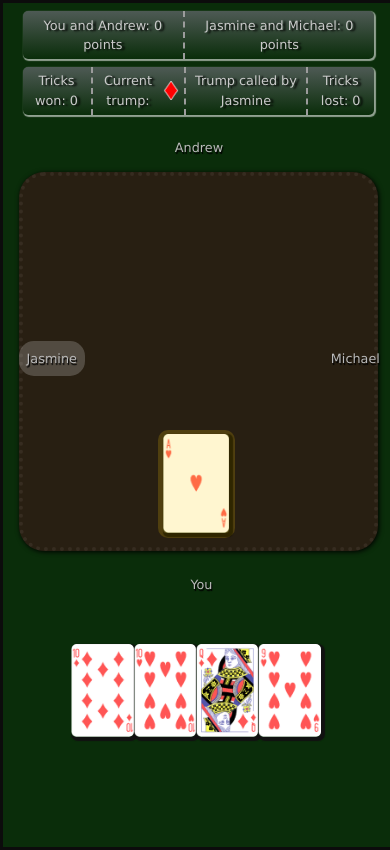
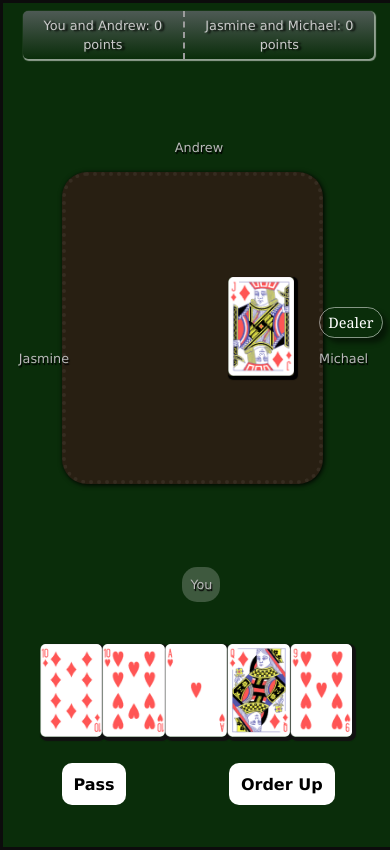
Before and after one commit to jasminealmassri/Euchre.Web, a React (Vite) app in the folder euchre-react/: page / in a window 390 px wide. Built offline with nearby package versions, Linux system fonts and the light colour scheme.

Commit message:
Adjusted mobile view

```diff
--- a/euchre-react/src/App.css
+++ b/euchre-react/src/App.css
@@ -63,10 +63,10 @@
   }
 
   .game .trick {
-    min-width: 90%;
+    height: 19rem;
+    min-width: 65%;
     top: 20%;
-    left: 4%;
-    /* background-color: white; */
+    left: 15%;
   }
 
   .player-2-hand,
@@ -89,29 +89,61 @@
 
   .game #player-2-label {
     top: 40%;
-    left: 4%;
-    /* bottom: 40%;
-    left: 50%; */
+    left: 2%;
   }
 
   .game #player-3-label {
     top: 15%;
     left: 42%;
-    /* bottom: 40%;
-    left: 50%; */
   }
 
   .game #player-4-label {
-    left: 82%;
+    right: 3%;
     top: 40%;
-    /* bottom: 40%;
-    left: 50%; */
   }
 
   .game .player-1-prompt {
     width: 70%;
     left: 15%;
     top: 90%;
+  }
+
+  .game .player-1-card {
+    bottom: 0%;
+    left: 35%;
+  }
+
+  .game .player-1-card .leadingCard {
+    left: -0.3rem;
+    top: -0.3rem;
+  }
+
+  .game .player-2-card {
+    left: 10%;
+  }
+
+  .game .player-2-card .leadingCard {
+    left: -0.3rem;
+    top: -0.3rem;
+  }
+
+  .game .player-3-card {
+    top: 2%;
+    left: 35%;
+  }
+
+  .game .player-3-card .leadingCard {
+    left: -0.3rem;
+    top: -0.3rem;
+  }
+
+  .game .player-4-card {
+    right: 10%;
+  }
+
+  .game .player-4-card .leadingCard {
+    left: -0.3rem;
+    top: -0.3rem;
   }
 
   .game .player_1_is_dealer,
@@ -137,4 +169,12 @@
     top: 36%;
     left: 81%;
   }
+
+  .game .endgame {
+    left: 22%;
+  }
+
+  .game .startNewGame {
+    left: 30%;
+  }
 }
--- a/euchre-react/src/components/HumanPlayer.tsx
+++ b/euchre-react/src/components/HumanPlayer.tsx
@@ -1,6 +1,5 @@
-import { Phase, PlayerType, PlayingCardSuit } from "../lib/euchre";
+import { Phase, PlayingCardSuit } from "../lib/euchre";
 import { useAppDispatch, useEuchreSelector } from "../state/hooks";
-import { sortPile } from "../state/reducers/euchre";
 import {
   selectCanBid,
   selectCanCallTrump,
--- a/euchre-react/src/components/TrickComponent.css
+++ b/euchre-react/src/components/TrickComponent.css
@@ -35,7 +35,7 @@
 .player-4-card {
   position: absolute;
   bottom: 32%;
-  left: 62%;
+  right: 18%;
 }
 
 .leadingCard {
--- a/euchre-react/src/lib/euchre/index.ts
+++ b/euchre-react/src/lib/euchre/index.ts
@@ -89,7 +89,7 @@
   hand: "player1",
   name: "You",
   tablePosition: 0,
-  type: PlayerType.COMPUTER,
+  type: PlayerType.HUMAN,
   sittingOut: false,
   role: null,
   tricks: 0,
```
